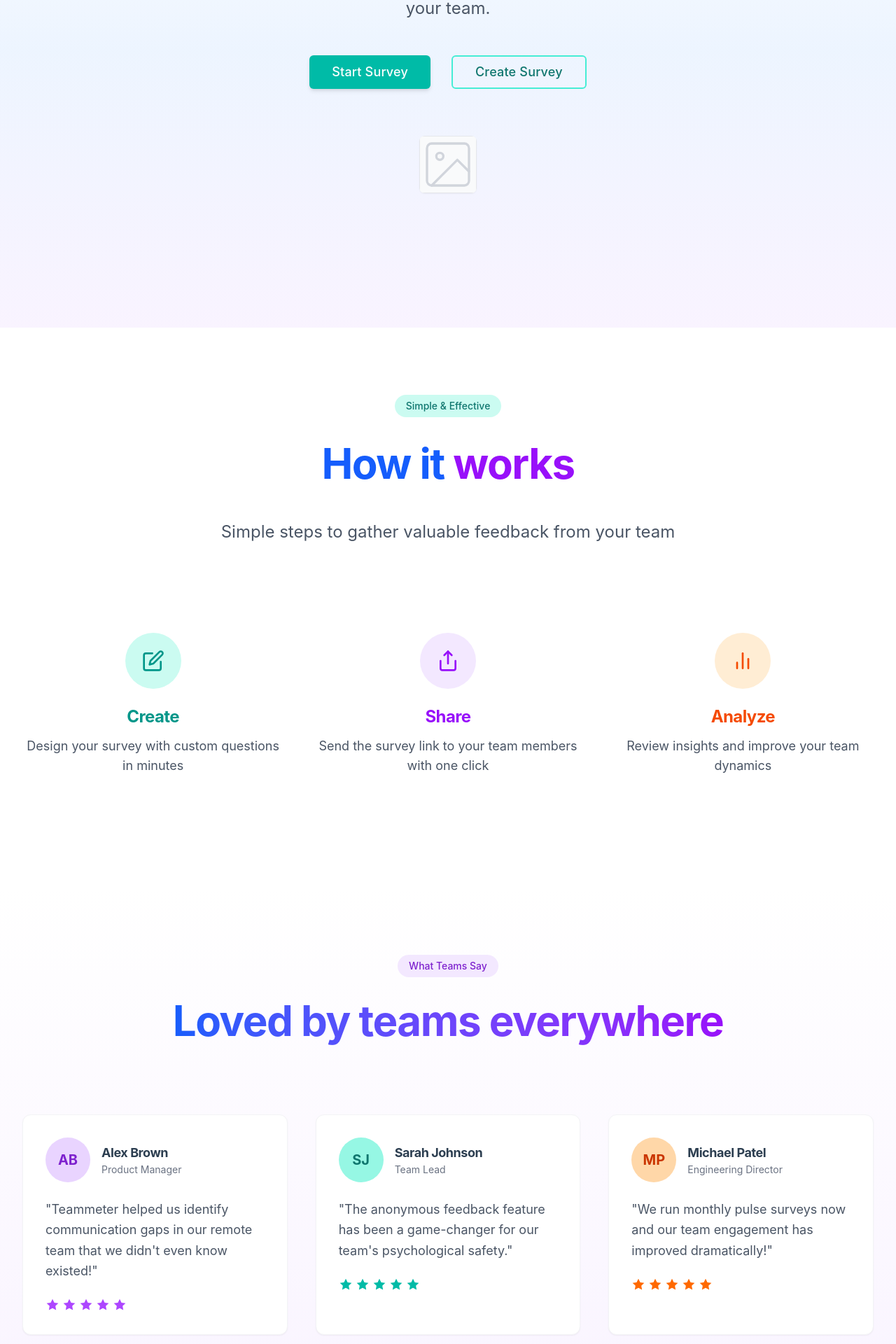
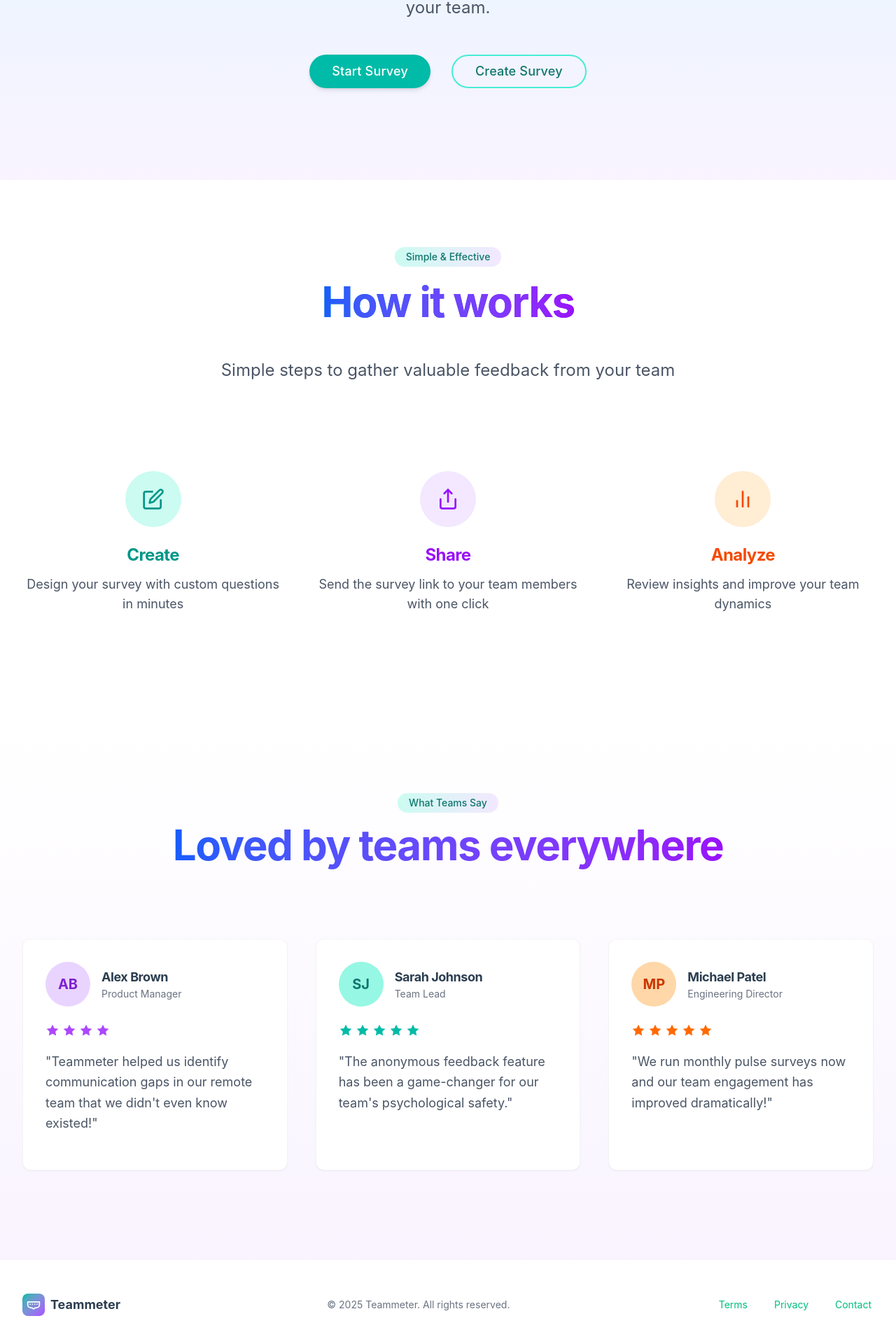
Before and after one commit to sarah-lena94/survey_tool, a Vue app in the folder frontend/: page / in a window 1280 px wide. Shown: the part 413-2333 px from the top of the page at 70% size. Built offline with nearby package versions, Linux system fonts and the light colour scheme; the HTML template or start-up script is replaced by a standard one.

Commit message:
further style improvements

```diff
--- a/frontend/src/components/layout/Footer.vue
+++ b/frontend/src/components/layout/Footer.vue
@@ -1,5 +1,5 @@
 <template>
-  <footer class="border-t bg-white flex justify-center">
+  <footer class="bg-white flex justify-center">
     <div class="flex justify-center w-full">
       <div class="container flex flex-col gap-4 py-8 md:flex-row md:items-center md:justify-between md:py-6 px-4 sm:px-6 lg:px-8">
         <div class="flex items-center gap-2">
--- a/frontend/src/components/layout/Header.vue
+++ b/frontend/src/components/layout/Header.vue
@@ -4,7 +4,7 @@ import Button from '../ui/Button.vue'
 </script>
 
 <template>
-  <header class="border-b bg-white w-full flex justify-center">
+  <header class="bg-white w-full flex justify-center">
     <div class="flex justify-center w-full">
       <div class="container flex h-16 items-center justify-between px-4 sm:px-6 lg:px-8">
         <div class="flex items-center gap-2">
@@ -39,7 +39,7 @@ import Button from '../ui/Button.vue'
 
         <div class="flex items-center gap-4">
           <RouterLink to="/get-started">
-            <Button size="sm" class="bg-teal-500 hover:bg-teal-600 text-white rounded-md px-4 py-1.5">Get Started</Button>
+            <Button size="sm" class="bg-teal-500 hover:bg-teal-600 text-white rounded-full px-4 py-1.5">Get Started</Button>
           </RouterLink>
         </div>
       </div>
--- a/frontend/src/views/HomeView.vue
+++ b/frontend/src/views/HomeView.vue
@@ -13,7 +13,8 @@ import Footer from '../components/layout/Footer.vue'
     </template>
 
     <!-- Hero Section -->
-      <section class="flex flex-col justify-center items-center w-full py-16 md:py-24 lg:py-32 bg-gradient-to-b from-white via-blue-100/50 to-purple-100/50">
+    <section
+      class="flex flex-col justify-center items-center w-full py-16 md:py-24 lg:py-32 bg-gradient-to-b from-white via-blue-100/50 to-purple-100/50">
       <div class="container w-full flex flex-col justify-center mx-auto px-4 sm:px-6 lg:px-8">
         <div class="w-full flex flex-col items-center justify-center space-y-8 text-center">
           <div class="w-full space-y-4 max-w-3xl">
@@ -28,31 +29,16 @@ import Footer from '../components/layout/Footer.vue'
           <div class="flex flex-row gap-6 pt-4">
             <RouterLink to="/survey/participate">
               <Button size="lg"
-                  class="bg-teal-500 hover:bg-teal-600 text-white rounded-md shadow-md hover:shadow-lg transition-all duration-300 px-8 py-3 text-lg">
+                class="bg-teal-500 hover:bg-teal-600 text-white shadow-md hover:shadow-lg transition-all duration-300 px-8 py-3 text-lg rounded-full">
                 Start Survey
               </Button>
             </RouterLink>
             <RouterLink to="/create">
               <Button size="lg" variant="outline"
-                  class="border-2 border-teal-300 text-teal-700 hover:bg-teal-50 rounded-md transition-all duration-300 px-8 py-3 text-lg">
+                class="border-2 border-teal-300 text-teal-700 hover:bg-teal-50 transition-all duration-300 px-8 py-3 text-lg rounded-full">
                 Create Survey
               </Button>
             </RouterLink>
-            </div>
-          </div>
-        </div>
-
-        <div class="container flex justify-center mx-auto px-4 sm:px-6 lg:px-8 py-12 md:py-16">
-          <div class="max-w-6xl mx-auto bg-gray-100 rounded-lg shadow-sm overflow-hidden">
-            <div class="aspect-[16/9] flex items-center justify-center bg-gray-50 border border-gray-200">
-              <div class="text-gray-300">
-                <svg xmlns="http://www.w3.org/2000/svg" width="80" height="80" viewBox="0 0 24 24" fill="none"
-                  stroke="currentColor" stroke-width="1" stroke-linecap="round" stroke-linejoin="round">
-                  <rect x="3" y="3" width="18" height="18" rx="2" ry="2" />
-                  <circle cx="8.5" cy="8.5" r="1.5" />
-                  <polyline points="21 15 16 10 5 21" />
-                </svg>
-              </div>
           </div>
         </div>
       </div>
@@ -62,11 +48,12 @@ import Footer from '../components/layout/Footer.vue'
     <section class="flex flex-col justify-center items-center w-full py-16 md:py-24 bg-white">
       <div class="container mx-auto px-4 sm:px-6 lg:px-8">
         <div class="flex flex-col items-center justify-center space-y-6 text-center mb-16">
-            <div class="inline-block rounded-full bg-teal-100 px-4 py-1.5 text-sm font-medium text-teal-700">
+          <div
+            class="inline-block bg-gradient-to-r from-teal-100 to-purple-100 px-4 py-1 rounded-full text-teal-700 font-medium text-sm mb-2">
             Simple & Effective
           </div>
-            <h2 class="text-4xl font-bold tracking-tight sm:text-5xl md:text-6xl md:py-3">
-              <span class="text-blue-600">How it</span> <span class="text-purple-600">works</span>
+          <h2 class="text-4xl font-bold tracking-tight sm:text-5xl md:text-6xl md:py-3 bg-gradient-to-r from-teal-500 via-blue-500 to-purple-600 bg-clip-text text-transparent">
+            <span class="bg-gradient-to-r from-blue-600 to-purple-600 bg-clip-text text-transparent">How it works</span>
           </h2>
           <p class="mx-auto max-w-2xl text-gray-600 text-xl md:text-2xl mt-4">
             Simple steps to gather valuable feedback from your team
@@ -128,10 +115,12 @@ import Footer from '../components/layout/Footer.vue'
     </section>
 
     <!-- Testimonials Section -->
-      <section class="flex flex-col justify-center items-center w-full py-16 md:py-24 bg-gradient-to-b from-white to-purple-100/50">
+    <section
+      class="flex flex-col justify-center items-center w-full py-16 md:py-24 bg-gradient-to-b from-white to-purple-100/50">
       <div class="container mx-auto px-4 sm:px-6 lg:px-8">
         <div class="flex flex-col items-center justify-center space-y-6 text-center mb-16">
-            <div class="inline-block rounded-full bg-purple-100 px-4 py-1.5 text-sm font-medium text-purple-700">
+          <div
+            class="inline-block bg-gradient-to-r from-teal-100 to-purple-100 px-4 py-1 rounded-full text-teal-700 font-medium text-sm mb-2">
             What Teams Say
           </div>
           <h2 class="text-4xl font-bold tracking-tight sm:text-5xl md:text-6xl md:py-2">
@@ -153,9 +142,6 @@ import Footer from '../components/layout/Footer.vue'
                 <p class="text-sm text-gray-500">Product Manager</p>
               </div>
             </div>
-              <p class="text-gray-600 mb-6 text-lg leading-relaxed">
-                "Teammeter helped us identify communication gaps in our remote team that we didn't even know existed!"
-              </p>
             <div class="flex text-purple-500">
               <svg xmlns="http://www.w3.org/2000/svg" width="20" height="20" viewBox="0 0 24 24" fill="currentColor"
                 class="mr-1">
@@ -181,13 +167,10 @@ import Footer from '../components/layout/Footer.vue'
                   points="12 2 15.09 8.26 22 9.27 17 14.14 18.18 21.02 12 17.77 5.82 21.02 7 14.14 2 9.27 8.91 8.26 12 2">
                 </polygon>
               </svg>
-                <svg xmlns="http://www.w3.org/2000/svg" width="20" height="20" viewBox="0 0 24 24" fill="currentColor"
-                  class="mr-1">
-                  <polygon
-                    points="12 2 15.09 8.26 22 9.27 17 14.14 18.18 21.02 12 17.77 5.82 21.02 7 14.14 2 9.27 8.91 8.26 12 2">
-                  </polygon>
-                </svg>
             </div>
+            <p class="text-gray-600 my-5 text-lg leading-relaxed">
+              "Teammeter helped us identify communication gaps in our remote team that we didn't even know existed!"
+            </p>
           </div>
 
           <!-- Testimonial 2 -->
@@ -202,9 +185,6 @@ import Footer from '../components/layout/Footer.vue'
                 <p class="text-sm text-gray-500">Team Lead</p>
               </div>
             </div>
-              <p class="text-gray-600 mb-6 text-lg leading-relaxed">
-                "The anonymous feedback feature has been a game-changer for our team's psychological safety."
-              </p>
             <div class="flex text-teal-500">
               <svg xmlns="http://www.w3.org/2000/svg" width="20" height="20" viewBox="0 0 24 24" fill="currentColor"
                 class="mr-1">
@@ -237,6 +217,9 @@ import Footer from '../components/layout/Footer.vue'
                 </polygon>
               </svg>
             </div>
+            <p class="text-gray-600 my-5 text-lg leading-relaxed">
+              "The anonymous feedback feature has been a game-changer for our team's psychological safety."
+            </p>
           </div>
 
           <!-- Testimonial 3 -->
@@ -251,9 +234,6 @@ import Footer from '../components/layout/Footer.vue'
                 <p class="text-sm text-gray-500">Engineering Director</p>
               </div>
             </div>
-              <p class="text-gray-600 mb-6 text-lg leading-relaxed">
-                "We run monthly pulse surveys now and our team engagement has improved dramatically!"
-              </p>
             <div class="flex text-orange-500">
               <svg xmlns="http://www.w3.org/2000/svg" width="20" height="20" viewBox="0 0 24 24" fill="currentColor"
                 class="mr-1">
@@ -286,6 +266,9 @@ import Footer from '../components/layout/Footer.vue'
                 </polygon>
               </svg>
             </div>
+            <p class="text-gray-600 my-5 text-lg leading-relaxed">
+              "We run monthly pulse surveys now and our team engagement has improved dramatically!"
+            </p>
           </div>
         </div>
       </div>
--- a/frontend/src/views/SurveyParticipateView.vue
+++ b/frontend/src/views/SurveyParticipateView.vue
@@ -38,9 +38,9 @@ const startSurvey = () => {
 
         <div class="flex justify-center items-center flex-col w-full">
           <div class="text-center mb-8">
-            <span
-              class="inline-block bg-teal-50 text-teal-600 rounded-full px-4 py-1 text-sm font-semibold mb-3 survey-badge">Join
-              Survey</span>
+            <div class="inline-block bg-gradient-to-r from-teal-100 to-purple-100 px-4 py-1 rounded-full text-teal-700 font-medium text-sm mb-2">
+              Join Survey
+            </div>
             <h1 class="text-3xl font-bold text-gray-800 mb-2" style="color: #4338ca;">Participate in a Survey</h1>
             <p class="text-gray-600 text-lg">Enter a survey code or select from available surveys</p>
           </div>
--- a/frontend/src/views/SurveyView.vue
+++ b/frontend/src/views/SurveyView.vue
@@ -180,7 +180,9 @@ input[type="radio"]:checked {
       </div>
 
       <div v-if="survey" class="space-y-4">
-        <div class="flex flex-col items-center">
+        <div class="flex flex-col items-center"><div class="inline-block bg-gradient-to-r from-teal-100 to-purple-100 px-4 py-1 rounded-full text-teal-700 font-medium text-sm mb-2">
+              Team Feedback
+            </div>
           <h1
             class="text-3xl font-bold tracking-tighter bg-gradient-to-r from-teal-600 to-purple-600 bg-clip-text text-transparent">
             {{ survey.title }}
```
Also changed, not shown: frontend/src/components/ui/Results.vue (added, +29 -0 lines), frontend/src/views/SurveyConfirmationView.vue (+14 -23 lines), frontend/src/views/SurveyResultsView.vue (+23 -15 lines). Lines whose indentation alone changed are shown as unchanged.
